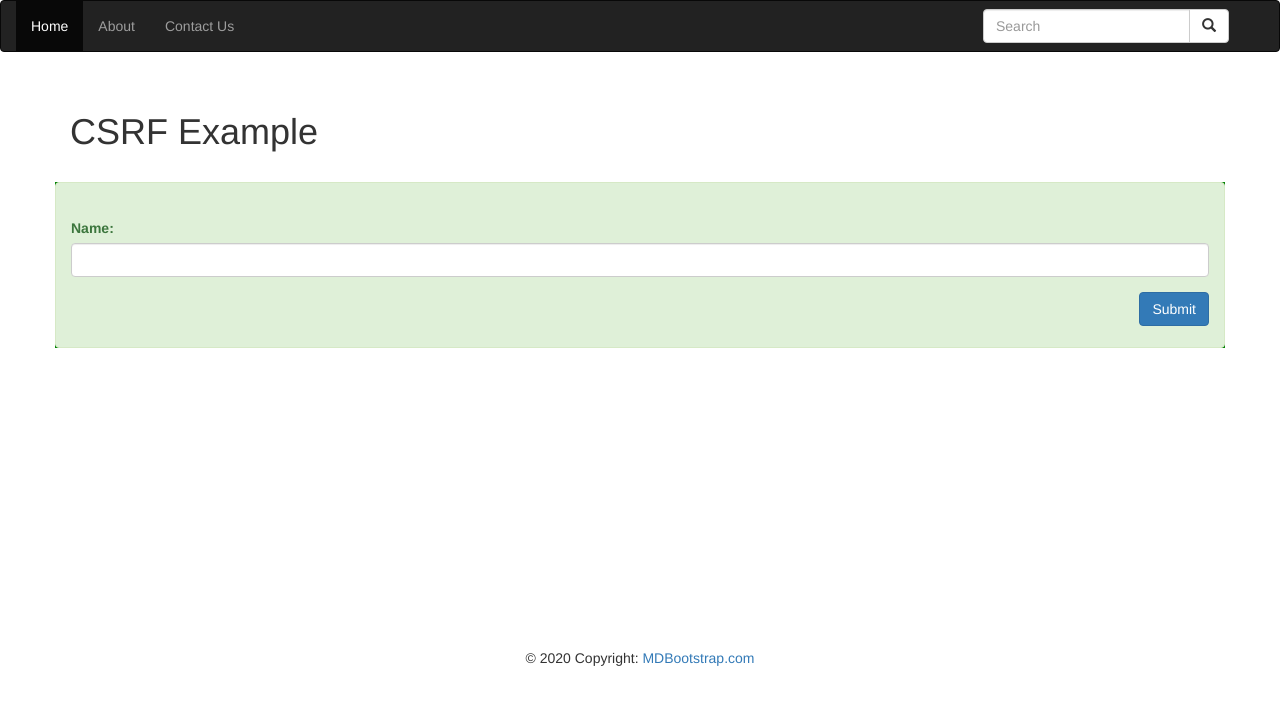
After one commit to hkeith62/web-340, a Node project: template week-8/csrf-example/views/index.ejs in a window 1280 px wide. The commit adds this page. Shown: the top 705 px of the page. Run offline with Node 20 templates, Linux system fonts and the light colour scheme; the template is opened without the code that fills it, so the values that code supplies are empty.

Commit message:
Week-8 assignments.

```diff
--- a/ems/package.json
+++ b/ems/package.json
@@ -4,6 +4,8 @@
 	"private": true,
 	"dependencies": {
 		"body-parser": "^1.19.0",
+		"cookie-parser": "^1.4.5",
+		"csurf": "^1.11.0",
 		"ejs": "^3.1.6",
 		"express": "^4.17.1",
 		"helmet": "^4.6.0",
--- a/ems/views/about.ejs
+++ b/ems/views/about.ejs
@@ -5,7 +5,10 @@
     Modified By: Keith Hall (With Bootstrap)
     Description: This is the about page for the employee records app.
 -->
+<!DOCTYPE html>
+<html lang="en">
 <%- include ("header.ejs") %>
+<body>
 <%- include ("navbar.ejs") %>
 <div id="container">
     <div class="content-container" style="height:498px">
@@ -14,3 +17,5 @@
 </div>
 <%- include ("footer.ejs") %>
 <%- include ("scripts.ejs") %>
+</body>
+</html>
--- a/ems/views/contact.ejs
+++ b/ems/views/contact.ejs
@@ -5,7 +5,10 @@
     Modified By: Keith Hall (With Bootstrap)
     Description: This is the contact page for the employee records app.
 -->
+<!DOCTYPE html>
+<html lang="en">
 <%- include ("header.ejs") %>
+<body>
 <%- include ("navbar.ejs") %>
 <div id="container">
     <div class="content-container" style="width:100%; height:498px">
@@ -14,3 +17,5 @@
 </div>
 <%- include ("footer.ejs") %>
 <%- include ("scripts.ejs") %>
+</body>
+</html>
--- a/ems/views/footer.ejs
+++ b/ems/views/footer.ejs
@@ -33,5 +33,3 @@
      <div id="copy-right">
     <span>Copyright &copy; &nbsp; Terms &nbsp; Privacy</span>
     </div>
-    </body>
-    </html>
--- a/ems/views/header.ejs
+++ b/ems/views/header.ejs
@@ -5,8 +5,6 @@
     Modified By: Keith Hall
     Description: This file contains the header layout for the employee records app.
 -->
-<!DOCTYPE html>
-<html lang="en">
 <head>
     <meta charset="utf-8" />
     <title><%= title %></title>
@@ -15,7 +13,7 @@
     <meta name="keywords" content="Excepteur sint occaecat cupidatat non proident, sunt in culpa qui officia deserunt mollit anim id est laborum." />
     <meta name="robots" content= "nofollow" />
     <meta name="author" content="Keith Hall" />
-    <link rel="stylesheet" href="https://maxcdn.bootstrapcdn.com/bootstrap/4.0.0/css/bootstrap.min.css" integrity="sha384-Gn5384xqQ1aoWXA+058RXPxPg6fy4IWvTNh0E263XmFcJlSAwiGgFAW/dAiS6JXm" crossorigin="anonymous" />
+    <link rel="stylesheet" href="https://maxcdn.bootstrapcdn.com/bootstrap/3.4.1/css/bootstrap.min.css">
 	<link rel="stylesheet" href= "assets/styles.css" type="text/css" /> <!--Route to public folder-reference needed in order to serve static files in express.-->
     <link rel="stylesheet" href="https://cdnjs.cloudflare.com/ajax/libs/font-awesome/4.7.0/css/font-awesome.min.css">
     <link rel="preconnect" href="https://fonts.gstatic.com" crossorigin>
--- a/ems/views/index.ejs
+++ b/ems/views/index.ejs
@@ -5,7 +5,10 @@
     Modified By: Keith Hall (With Bootstrap)
     Description: This is the landing page for the employee records app.
 -->
+<!DOCTYPE html>
+<html lang="en">
 <%- include ("header.ejs") %>
+<body></body>
 <%- include ("navbar.ejs") %>
 <div id="container" style="width:100%; height:1500px">
     <div class="content-container">
@@ -21,3 +24,5 @@
 </div>
 <%- include ("footer.ejs") %>
 <%- include ("scripts.ejs") %>
+</body>
+</html>
--- /dev/null
+++ b/week-8/csrf-example/views/index.ejs
@@ -0,0 +1,68 @@
+<!--
+    Title: WEB 340 – Node.js
+    Author: Professor Krasso
+    Date: 09/28/2021
+    Modified By: Keith Hall (With Bootstrap)
+    Description: This is the index file for the CSRF Example example.
+-->
+<!DOCTYPE html>
+<html lang= "en">
+  <head>
+    <meta charset="utf-8">
+	<title>WEB 340 – Node.js</title>
+	<meta name="robots" content="noindex">
+	<link rel="stylesheet" href="https://maxcdn.bootstrapcdn.com/bootstrap/3.4.1/css/bootstrap.min.css">
+  </head>
+<body>
+ <nav class="navbar navbar-inverse">
+  <div class="container-fluid">
+    <ul class="nav navbar-nav">
+      <li class="active"><a href="#" class="nav-link">Home</a></li>
+      <li><a href="#" class="nav-link">About</a></li>
+      <li><a href="#" class="nav-lnk">Contact Us</a></li>
+    </ul>
+   	<form class="navbar-form navbar-right" style= "margin-right:20px;" action="/action_page.php">
+      <div class="input-group">
+        <input type="text" class="form-control" placeholder="Search" name="search">
+        <div class="input-group-btn">
+          <button class="btn btn-default" type="submit">
+            <i class="glyphicon glyphicon-search"></i>
+          </button>
+        </div>
+      </div>
+    </form>
+  </div>
+</nav>
+<br/>
+<div role="main" class="container">
+    <h1>CSRF Example</h1>
+    <br/>
+    <div class="row">
+        <div style="background-color:green;">
+	        <div class= "alert alert-success" role= "alert">
+	            <h2><%=message%></h2>
+              <form method="post" action="/process">
+                <div class="form-group">
+                  <label for="txtName">Name:</label>
+                  <input type="text" class="form-control" id="txtName" name="txtName" />
+                </div>
+                <div class="form-group">
+                  <!-- CSRF token -->
+                  <input name="_csrf" value="<%= csrfToken %>" type="hidden" />
+                  <button type="submit" class="btn btn-primary" style="float:right">Submit</button>
+                </div>
+                <br><br>
+              </form>
+		    </div>
+	    </div>
+</div>
+	<!-- Footer -->
+<footer class="page-footer font-small blue" style= "margin-top:280px;">
+
+  <!-- Copyright -->
+  <div class="footer-copyright text-center py-3">© 2020 Copyright:
+    <a href="https://mdbootstrap.com/" target= "_blank" > MDBootstrap.com</a>
+  </div>
+</footer>
+</body>
+</html>
--- /dev/null
+++ b/week-8/xss-prevention/hall-exercise-8.2.js
@@ -0,0 +1,38 @@
+/*
+; Title:  Web-340 Node.js
+; Author: Professor Krasso
+; Date:  09/28/2021
+; Modified by: Keith Hall
+; Description: Demonstrates how to configure an application for  XSS threats.
+*/
+/*jslint node: true */
+"use strict";
+
+// Required modules.
+var express = require("express");
+var http = require("http");
+var logger = require("morgan");
+var path = require("path");
+var helmet = require("helmet");
+
+// Initialize express
+var app = express();
+
+// Tell Node to use morgan to log requests.
+app.use(logger("short"));
+
+// Sets http headers.
+app.use(helmet.xssFilter());
+
+app.set("views", path.resolve(__dirname, "views"));  // Tells Express that the 'views files are in the views directory.
+app.set("view engine", "ejs");                      // Tells Express to use the EJS view engine.
+
+app.get("/", function (request, response) {
+    response.render("index", {
+        message: "XSS Prevention Example"
+    });
+});
+
+http.createServer(app).listen(8080, function () {                  // Starts the server listening on port 8080.
+    console.log("application started on port 8080.");
+});
```
Also changed, not shown: ems/app.js (+43 -8 lines), ems/views/new.ejs (+39 -1 lines), week-8/csrf-example/hall-exercise-8.3.js (added, +60 -0 lines), week-8/csrf-example/package.json (added, +13 -0 lines), week-8/xss-prevention/package.json (added, +11 -0 lines), week-8/xss-prevention/views/index.ejs (added, +59 -0 lines), 3 other files.
